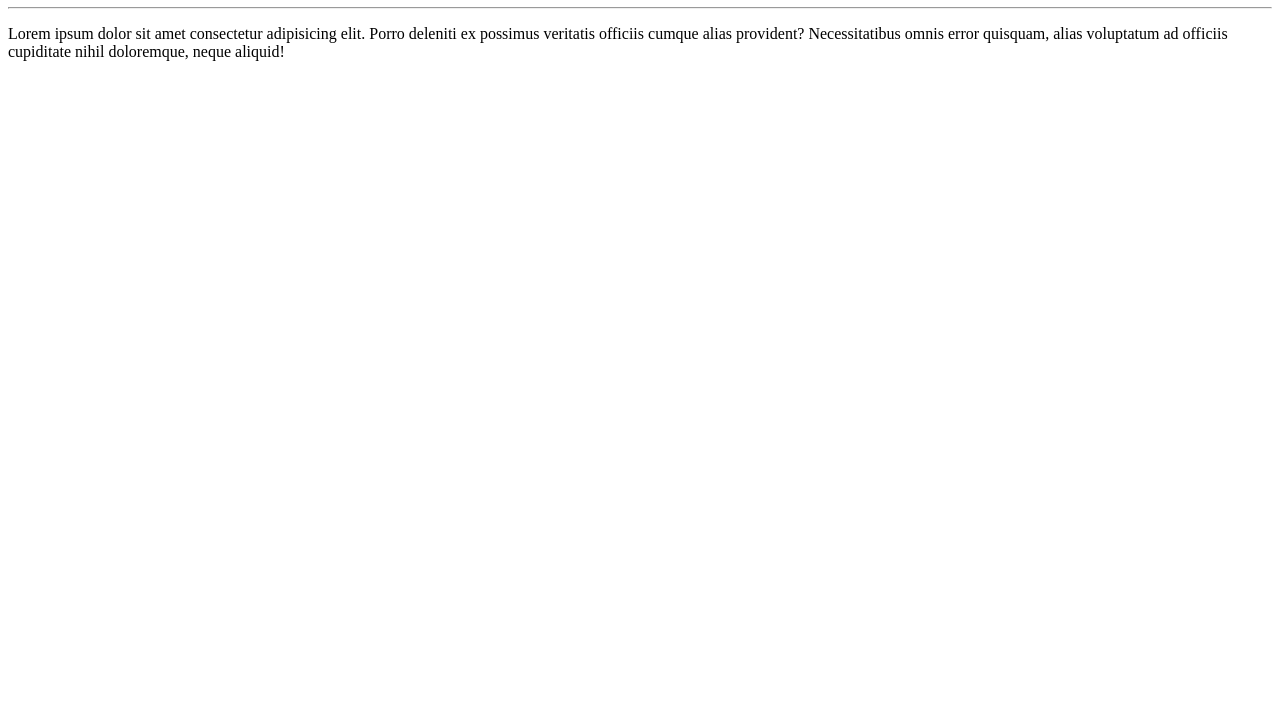
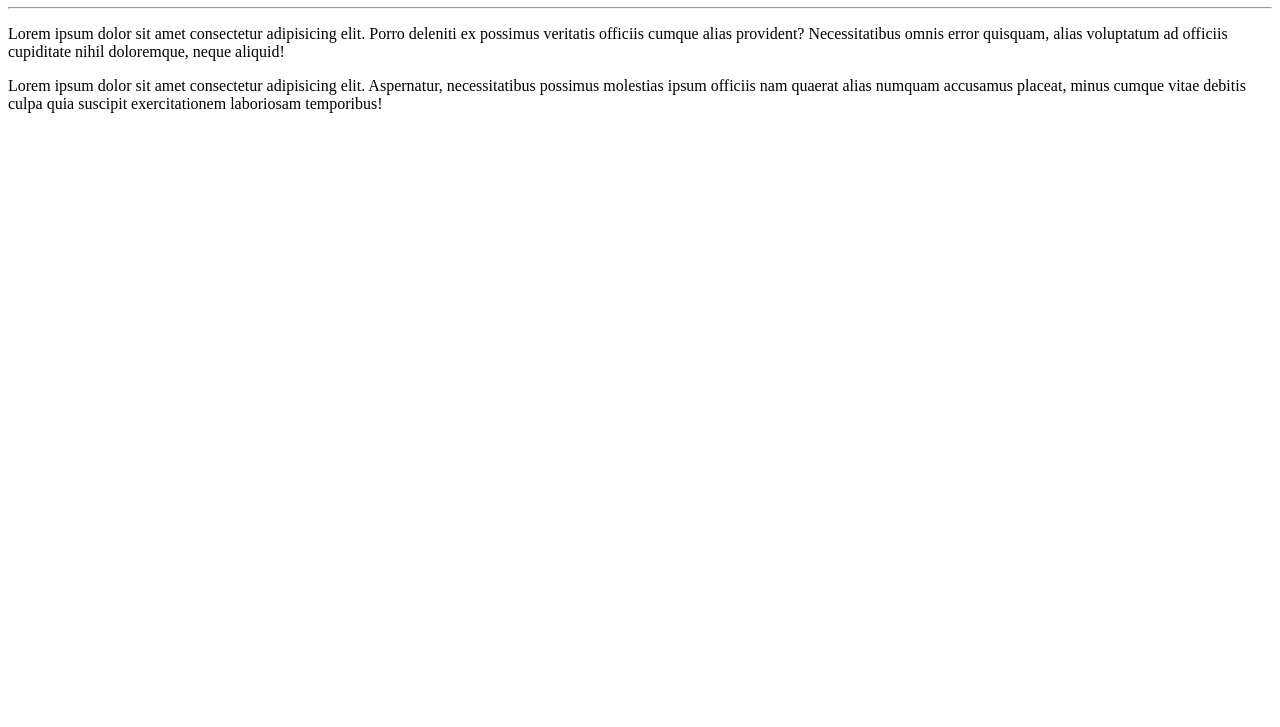
Before and after one commit to Edmon-Nascimento/Ola-mundo, a plain HTML site: page site-exemplo/index.html in a window 1280 px wide. Shown: the part 73-800 px from the top of the page. Drawn offline with Linux system fonts and the light colour scheme.

Commit message:
Adicionei um parágrafo

```diff
--- a/site-exemplo/index.html
+++ b/site-exemplo/index.html
@@ -9,5 +9,6 @@
     <h1>OLá, Mundo!</h1>
     <hr>
     <p>Lorem ipsum dolor sit amet consectetur adipisicing elit. Porro deleniti ex possimus veritatis officiis cumque alias provident? Necessitatibus omnis error quisquam, alias voluptatum ad officiis cupiditate nihil doloremque, neque aliquid!</p>
+    <p>Lorem ipsum dolor sit amet consectetur adipisicing elit. Aspernatur, necessitatibus possimus molestias ipsum officiis nam quaerat alias numquam accusamus placeat, minus cumque vitae debitis culpa quia suscipit exercitationem laboriosam temporibus!</p>
 </body>
 </html>
```
